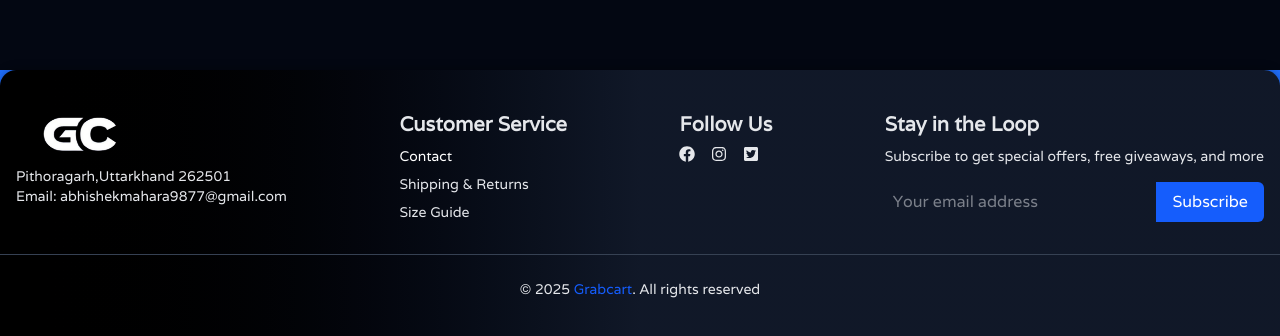
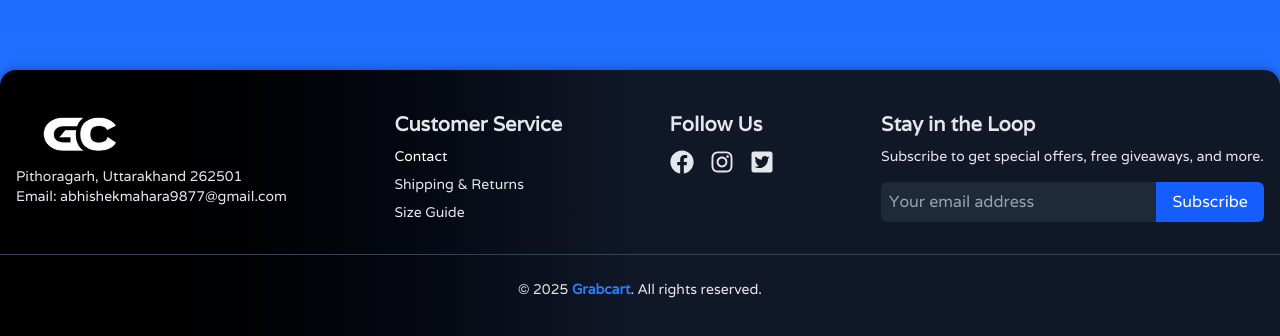
Before and after one commit to abhishekmahara/Grab-Cart, a React (Vite) app: page /products/1 in a window 1280 px wide. Shown: the part 802-1138 px from the top of the page. Built offline with nearby package versions, Linux system fonts and the light colour scheme; no server answers.

Commit message:
fixed footer lists

```diff
--- a/src/App.jsx
+++ b/src/App.jsx
@@ -1,39 +1,32 @@
-
-import Navbar from './Components/Navbar'
-import { BrowserRouter, Routes, Route } from 'react-router-dom'
-import Home from './pages/Home'
-import Contact from './pages/Contact'
-import Products from './pages/Products'
-
-import Cart from './pages/Cart'
-import { ProductProvider } from './Contextt/ProductContext.jsx'
-import Footer from './Components/Footer.jsx'
-import SingleProduct from './pages/SingleProduct.jsx'
-
-
-
-
-
-
+import { BrowserRouter, Routes, Route } from "react-router-dom";
+import Navbar from "./Components/Navbar";
+import Footer from "./Components/Footer";
+import Home from "./pages/Home";
+import Contact from "./pages/Contact";
+import Products from "./pages/Products";
+import SingleProduct from "./pages/SingleProduct";
+import Cart from "./pages/Cart";
+import { ProductProvider } from "./Contextt/ProductContext";
+import { CartProvider } from "./Contextt/CartContext";
 
 const App = () => {
   return (
     <ProductProvider>
-
-   <BrowserRouter>
-   <Navbar/>
-   <Routes>
-    <Route path='/' element={<Home/>}></Route>
-    <Route path='/products/:id' element={<SingleProduct/>}></Route>
-    <Route path='/cart' element={<Cart/>}></Route>
-    <Route path='/contact' element={<Contact/>}></Route>
-    <Route path='/products' element={<Products/>}></Route>
-   </Routes>
-   <Footer/>
-   </BrowserRouter>
-
-   </ProductProvider>
-  )
-}
+      <CartProvider>
+        <BrowserRouter>
+          <Navbar />
+          <Routes>
+            <Route path="/" element={<Home />} />
+            <Route path="/products" element={<Products />} />
+            <Route path="/products/:id" element={<SingleProduct />} />
+            <Route path="/cart" element={<Cart />} />
+            <Route path="/contact" element={<Contact />} />
+          </Routes>
+          <Footer />
+        </BrowserRouter>
+      </CartProvider>
+    </ProductProvider>
+  );
+};
 
 export default App;
--- a/src/Components/Footer.jsx
+++ b/src/Components/Footer.jsx
@@ -1,64 +1,85 @@
 import React from 'react'
 import { Link, NavLink } from 'react-router-dom'
-// import Logo from '../assets/Logo.png'
-import { FaFacebook, FaInstagram, FaPinterest, FaTwitterSquare } from 'react-icons/fa'
+import { FaFacebook, FaInstagram, FaTwitterSquare } from 'react-icons/fa'
 import logo from '../assets/img/gclogo-removebg-preview.png';
 
 const Footer = () => {
   return (
-    <footer className='bg-gradient-to-r from-black via-gray-900 to-gray-900 text-gray-200 py-10 rounded-t-2xl shadow-[0_-1px_10px_rgba(0,0,0,0.3)]'>
-      <div className='max-w-7xl mx-auto px-4 md:flex md:justify-between'>
-        {/*  info */}
-        <div className='mb-6 md:mb-0'>
-          <Link to={'/'} className="flex items-center h-12 overflow-hidden">
+    <footer className="bg-gradient-to-r from-black via-gray-900 to-gray-900 text-gray-200 py-10 rounded-t-2xl shadow-[0_-1px_10px_rgba(0,0,0,0.3)]">
+      <div className="max-w-7xl mx-auto px-4 md:flex md:justify-between md:space-x-8">
+
+        {/* Company Info */}
+        <div className="mb-8 md:mb-0">
+          <Link to="/" className="flex items-center h-12 overflow-hidden">
             <img
               src={logo}
               alt="Grabcart"
               className="h-full w-[130px] object-cover cursor-pointer"
             />
           </Link>
+          <p className="mt-2 text-sm">Pithoragarh, Uttarakhand 262501</p>
+          <p className="text-sm">Email: abhishekmahara9877@gmail.com</p>
+        </div>
 
-          <p className='mt-2 text-sm'>Pithoragarh,Uttarkhand 262501</p>
-          <p className='text-sm'>Email: abhishekmahara9877@gmail.com</p>
-
-        </div>
-        {/* customer service link */}
-        <div className='mb-6 md:mb-0'>
-          <h3 className='text-xl font-semibold'>Customer Service</h3>
-          <ul className='mt-2 text-sm space-y-2'>
-            <li><NavLink to={"/contact"} className={({ isActive }) => `${isActive ? "bg-gradient-to-r from-blue-700 via-blue-400 to-blue-300 bg-clip-text text-transparent transition-all" : "text-white"} cursor-pointer`}><li>Contact</li></NavLink>
+        {/* Customer Service */}
+        <div className="mb-8 md:mb-0">
+          <h3 className="text-xl font-semibold">Customer Service</h3>
+          <ul className="mt-2 text-sm space-y-2">
+            <li>
+              <NavLink
+                to="/contact"
+                className={({ isActive }) =>
+                  `${isActive
+                    ? "bg-gradient-to-r from-blue-700 via-blue-400 to-blue-300 bg-clip-text text-transparent transition-all"
+                    : "text-white"} cursor-pointer`
+                }
+              >
+                Contact
+              </NavLink>
             </li>
-            <li>Shipping & Returns</li>
-            <li>Size Guide</li>
+            <li className="cursor-pointer hover:text-blue-400 transition-all">Shipping & Returns</li>
+            <li className="cursor-pointer hover:text-blue-400 transition-all">Size Guide</li>
           </ul>
         </div>
-        {/* social media links */}
-        <div className='mb-6 md:mb-0'>
-          <h3 className='text-xl font-semibold'>Follow Us</h3>
-          <div className='flex space-x-4 mt-2'>
-            <FaFacebook />
-            <FaInstagram />
-            <FaTwitterSquare />
 
+        {/* Social Media */}
+        <div className="mb-8 md:mb-0">
+          <h3 className="text-xl font-semibold">Follow Us</h3>
+          <div className="flex space-x-4 mt-3 text-2xl">
+            <a href="#" className="hover:text-blue-500 transition-all"><FaFacebook /></a>
+            <a href="#" className="hover:text-pink-500 transition-all"><FaInstagram /></a>
+            <a href="#" className="hover:text-sky-400 transition-all"><FaTwitterSquare /></a>
           </div>
         </div>
-        {/* newsletter subscription */}
+
+        {/* Newsletter */}
         <div>
-          <h3 className='text-xl font-semibold'>Stay in the Loop</h3>
-          <p className='mt-2 text-sm'>Subscribe to get special offers, free giveaways, and more</p>
-          <form action="" className='mt-4 flex'>
+          <h3 className="text-xl font-semibold">Stay in the Loop</h3>
+          <p className="mt-2 text-sm">
+            Subscribe to get special offers, free giveaways, and more.
+          </p>
+          <form className="mt-4 flex">
             <input
               type="email"
-              placeholder='Your email address'
-              className='w-full p-2 rounded-l-md  text-gray-200 focus:outline-none focus:ring-2 focus:ring-gray-500'
+              placeholder="Your email address"
+              className="w-full p-2 rounded-l-md bg-gray-800 text-gray-200 placeholder-gray-400 focus:outline-none focus:ring-2 focus:ring-blue-500"
             />
-            <button type='submit' className='bg-blue-600 text-white px-4 rounded-r-md '>Subscribe</button>
+            <button
+              type="submit"
+              className="bg-blue-600 hover:bg-blue-700 transition-colors text-white px-4 rounded-r-md"
+            >
+              Subscribe
+            </button>
           </form>
         </div>
       </div>
-      {/* bottom section */}
-      <div className='mt-8 border-t border-gray-700 pt-6 text-center text-sm'>
-        <p>&copy; {new Date().getFullYear()} <span className='text-blue-600'>Grabcart</span>. All rights reserved</p>
+
+      {/* Bottom Section */}
+      <div className="mt-8 border-t border-gray-700 pt-6 text-center text-sm">
+        <p>
+          &copy; {new Date().getFullYear()}{" "}
+          <span className="text-blue-500 font-semibold">Grabcart</span>. All rights reserved.
+        </p>
       </div>
     </footer>
   )
--- a/src/Contextt/CartContext.jsx
+++ b/src/Contextt/CartContext.jsx
@@ -1,4 +1,4 @@
-import { createContext, useContext, useState } from "react";
+import { createContext, useContext, useState, useEffect } from "react";
 import { toast } from "react-toastify";
 
 export const CartContext = createContext(null);
@@ -6,7 +6,8 @@ export const CartContext = createContext(null);
 export const CartProvider = ({ children }) => {
   const [cartItem, setCartItem] = useState([]);
 
-  // ✅ Add item to cart (supports custom quantity)
+
+  //  Add item to cart
   const addToCart = (product, quantity = 1) => {
     const itemInCart = cartItem.find((item) => item.id === product.id);
 
@@ -24,7 +25,7 @@ export const CartProvider = ({ children }) => {
     }
   };
 
-
+  //  Update quantity (increase / decrease)
   const updateQuantity = (productId, action) => {
     setCartItem((prevCart) =>
       prevCart
@@ -41,7 +42,7 @@ export const CartProvider = ({ children }) => {
     );
   };
 
-  // ✅ Remove item completely
+  //  Remove item completely
   const removeFromCart = (productId) => {
     setCartItem((prev) => prev.filter((item) => item.id !== productId));
     toast.error("Product removed from cart");
@@ -49,11 +50,12 @@ export const CartProvider = ({ children }) => {
 
   return (
     <CartContext.Provider
-      value={{ cartItem, addToCart, updateQuantity, removeFromCart }}
+      value={{ cartItem, setCartItem, addToCart, updateQuantity, removeFromCart }}
     >
       {children}
     </CartContext.Provider>
   );
 };
 
+// ✅ Custom hook
 export const useCart = () => useContext(CartContext);
--- a/src/pages/SingleProduct.jsx
+++ b/src/pages/SingleProduct.jsx
@@ -79,7 +79,7 @@ const SingleProduct = () => {
           </div>
         </div>
       ) : (
-        <div className="flex justify-center items-center h-screen bg-gray-950">
+        <div className="flex justify-center items-center h-screen">
           <div className="w-16 h-16 border-4 border-transparent border-t-blue-500 border-l-blue-400 rounded-full animate-spin"></div>
         </div>
       )}
```
